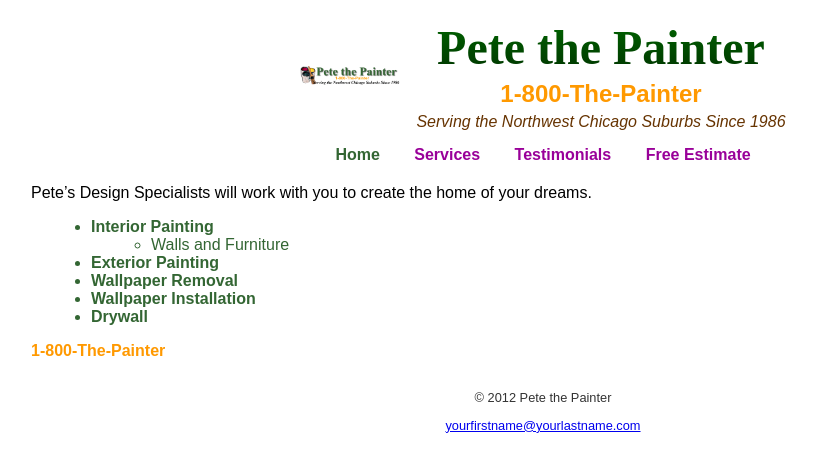
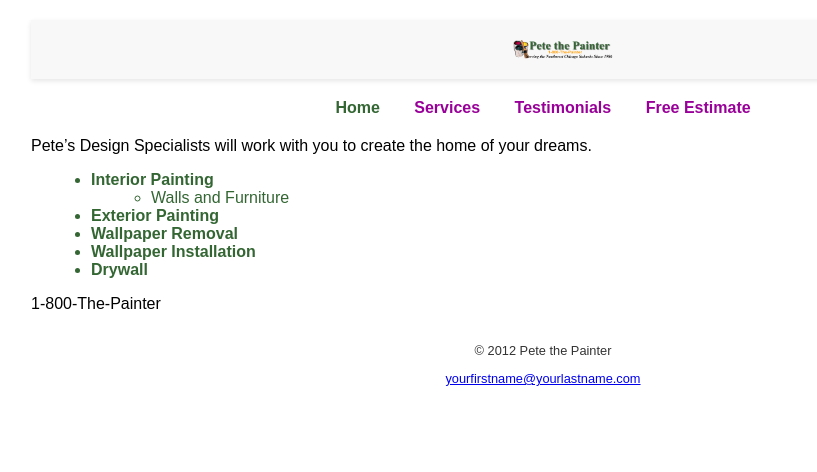
Before and after one commit to ThomasBurnside2024/Pete_the_Painter, a plain HTML site: page index.html in a window 1280 px wide. Shown: the whole page, without its empty margins (97-914 px from the left). Drawn offline with Linux system fonts and the light colour scheme; files that its build step writes are made by us from their sources.

Commit message:
Add files via upload

```diff
--- a/index.html
+++ b/index.html
@@ -9,14 +9,10 @@
 
 <body>
   <header>
-    <div class="header-flex">
-      <img src="painterlogo.gif" alt="Pete the Painter logo" id="site-logo">
-      <div class="header-text">
-        <h1>Pete the Painter</h1>
-        <h2 class="phone">1-800-The-Painter</h2>
-        <p class="tagline">Serving the Northwest Chicago Suburbs Since 1986</p>
-      </div>
-    </div>
+   <header class="header-flex" onclick="window.location.href='index.html';">
+  <img src="painterlogo.gif" alt="Pete the Painter logo" id="site-logo">
+  <span class="sr-only">Return to homepage</span>
+</header>
 
     <nav>
       <ul class="nav-menu">
--- a/style.css
+++ b/style.css
@@ -19,34 +19,36 @@ header, footer {
 /* ========== HEADER AREA ========== */
 .header-flex {
   display: flex;
+  justify-content: center;
   align-items: center;
-  justify-content: center;
-  flex-wrap: wrap;
-  gap: 1rem;
+  background-color: #f8f8f8;
+  padding: 20px;
+  cursor: pointer;
+  width: 100%;
+  box-shadow: 0 2px 5px rgba(0, 0, 0, 0.1);
+  transition: background-color 0.3s ease;
 }
 
-.header-text h1 {
-  font-family: "Times New Roman", serif;
-  font-size: 3em;
-  background: linear-gradient(#006600, #003300);
-  -webkit-background-clip: text;
-  -webkit-text-fill-color: transparent;
-  margin: 0;
+.header-flex:hover {
+  background-color: #e0e0e0;
 }
 
-.phone {
-  color: #ff9900;
-  font-weight: bold;
-  margin: 5px 0;
+#site-logo {
+  max-width: 200px;
+  height: auto;
 }
 
-.tagline {
-  font-style: italic;
-  color: #663300;
-  margin: 0;
+.sr-only {
+  position: absolute;
+  width: 1px;
+  height: 1px;
+  padding: 0;
+  margin: -1px;
+  overflow: hidden;
+  clip: rect(0, 0, 0, 0);
+  border: 0;
 }
 
-/* ========== NAVIGATION ========== */
 .nav-menu {
   list-style: none;
   padding: 0;
@@ -73,7 +75,6 @@ header, footer {
   color: #336633;
 }
 
-/* ========== MAIN CONTENT ========== */
 main {
   margin-bottom: 30px;
 }
@@ -97,7 +98,6 @@ main {
   margin-top: 10px;
 }
 
-/* ========== FOOTER ========== */
 footer {
   font-size: 0.8em;
   color: #333;
```
Also changed, not shown: services.html (+4 -8 lines), testimonials.html (+4 -9 lines).
